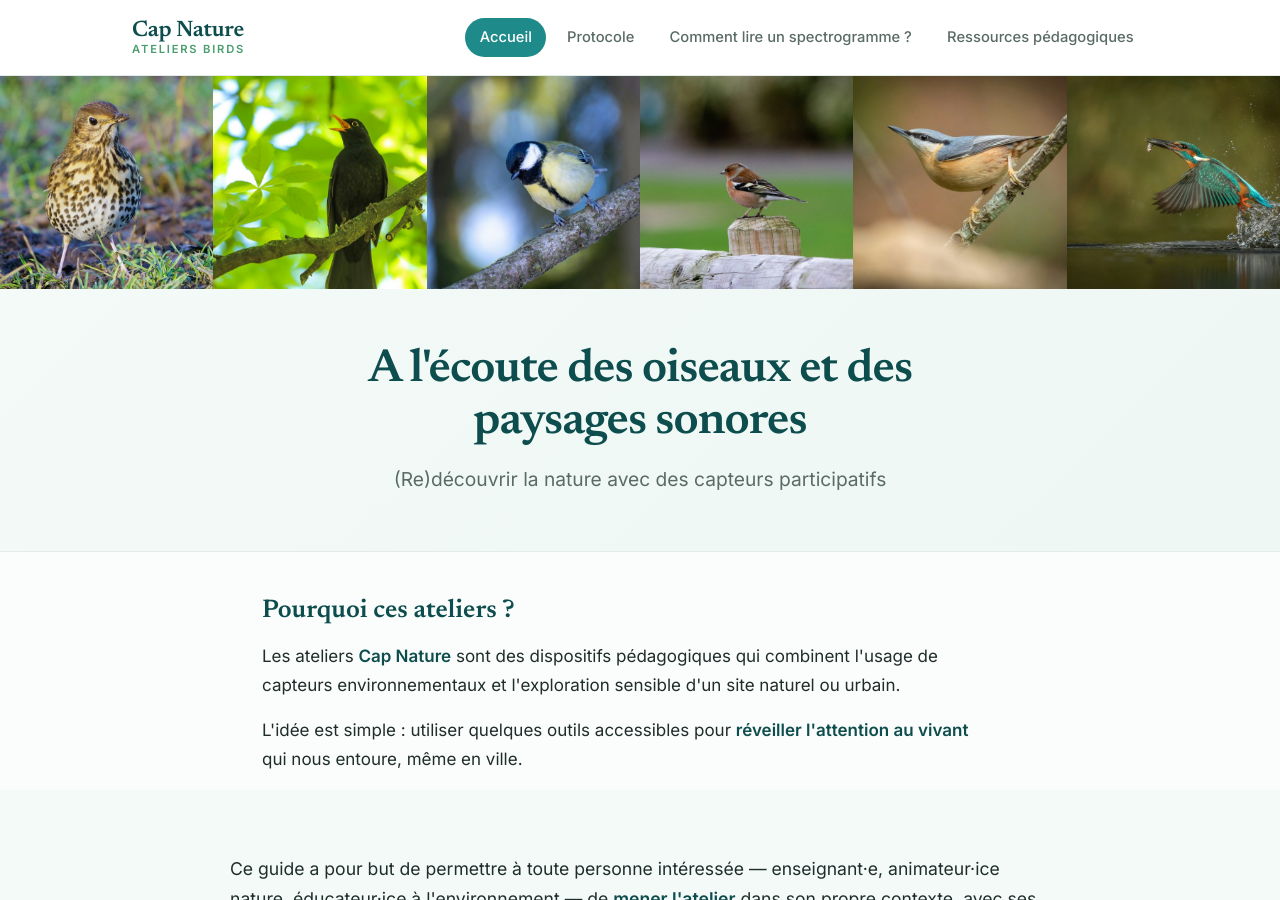
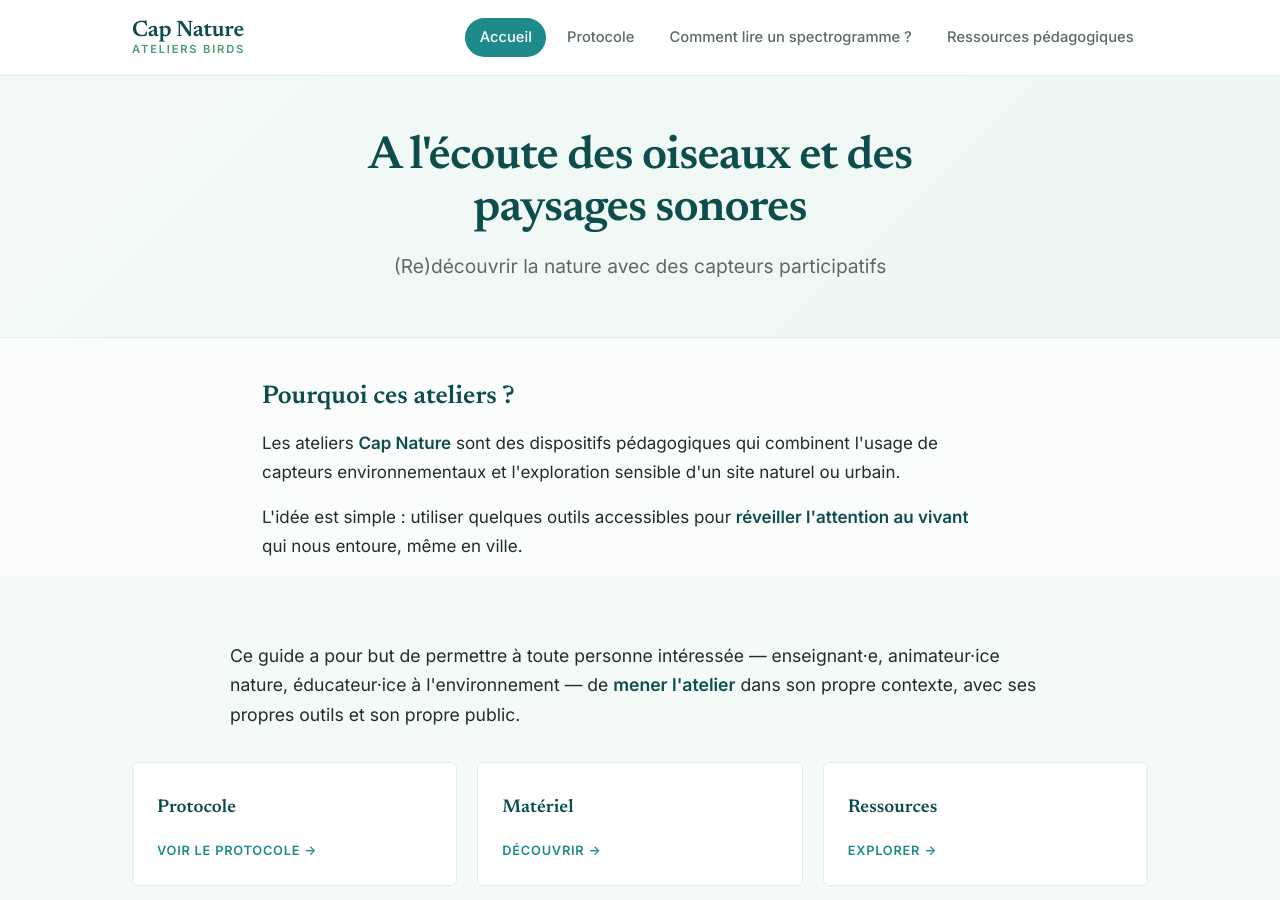
Before and after one commit to marieleapouliquen/wiki-cap-nature, a Jekyll site: the page built from index.md, in a window 1280 px wide and 900 px high. Built offline with Jekyll 4.4.1, drawn with Linux system fonts in a browser that asks for light colours.

Commit message:
Update index.md

```diff
--- a/index.md
+++ b/index.md
@@ -35,8 +35,8 @@ cards:
     cta: Explorer →
     url: /ressources/
 ---
-{% include photo-band.html photos=page.photos %}
 {% include hero.html title=page.hero.title subtitle=page.hero.subtitle tags=page.hero.tags %}
+
 <div class="section" style="max-width: 820px;">
   <main class="content" style="max-width: none;">
     <h2>Pourquoi ces ateliers ?</h2>
@@ -44,6 +44,7 @@ cards:
     <p>L'idée est simple : utiliser quelques outils accessibles pour <strong>réveiller l'attention au vivant</strong> qui nous entoure, même en ville.</p>
   </main>
 </div>
+
 <section class="section-wide tinted">
   <div class="section">
   <p>Ce guide a pour but de permettre à toute personne intéressée — enseignant·e, animateur·ice nature, éducateur·ice à l'environnement — de <strong>mener l'atelier</strong> dans son propre contexte, avec ses propres outils et son propre public.</p>
@@ -58,5 +59,6 @@ cards:
     </p>
   </main>
 
+{% include photo-band.html photos=page.photos %}
 
 </div>
```
